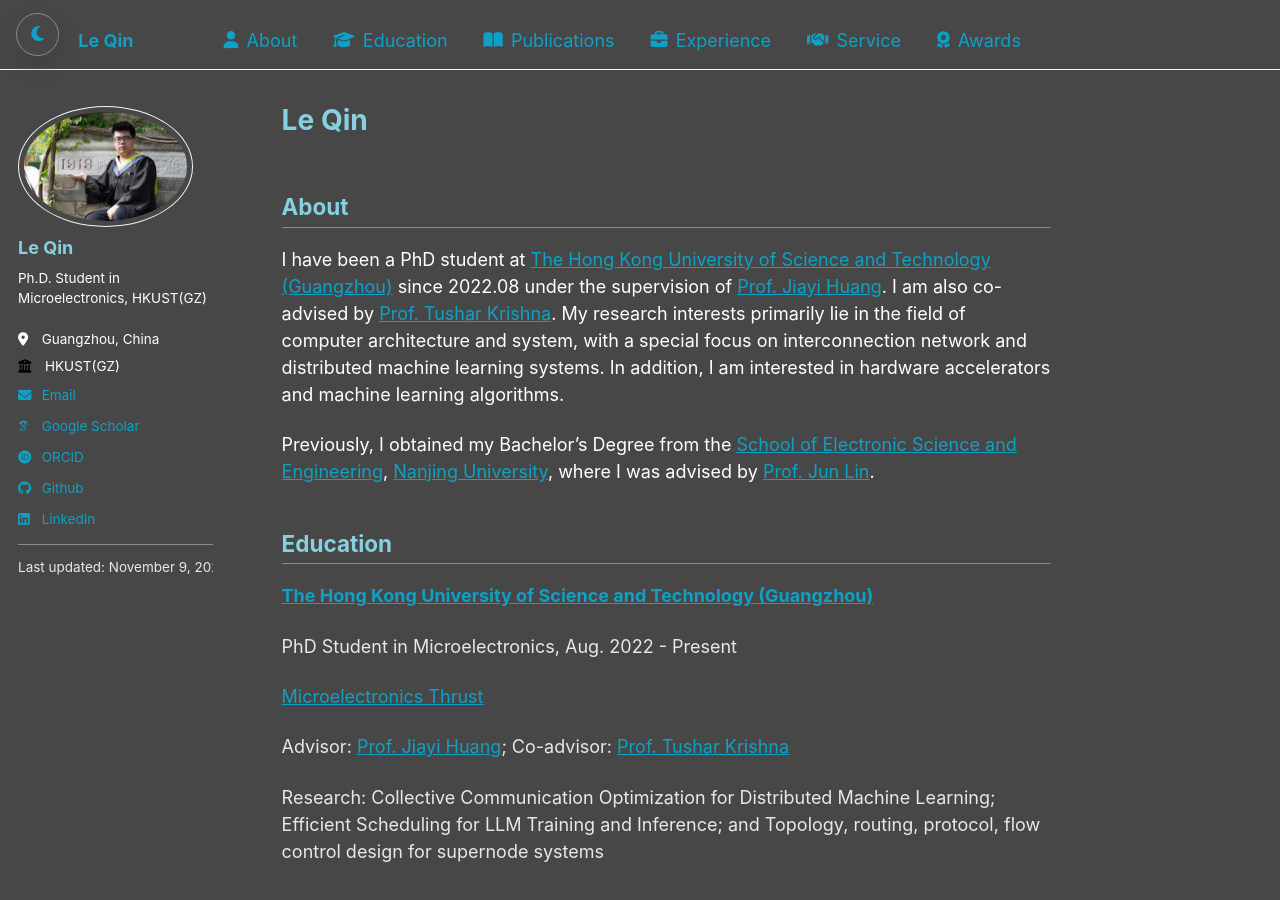
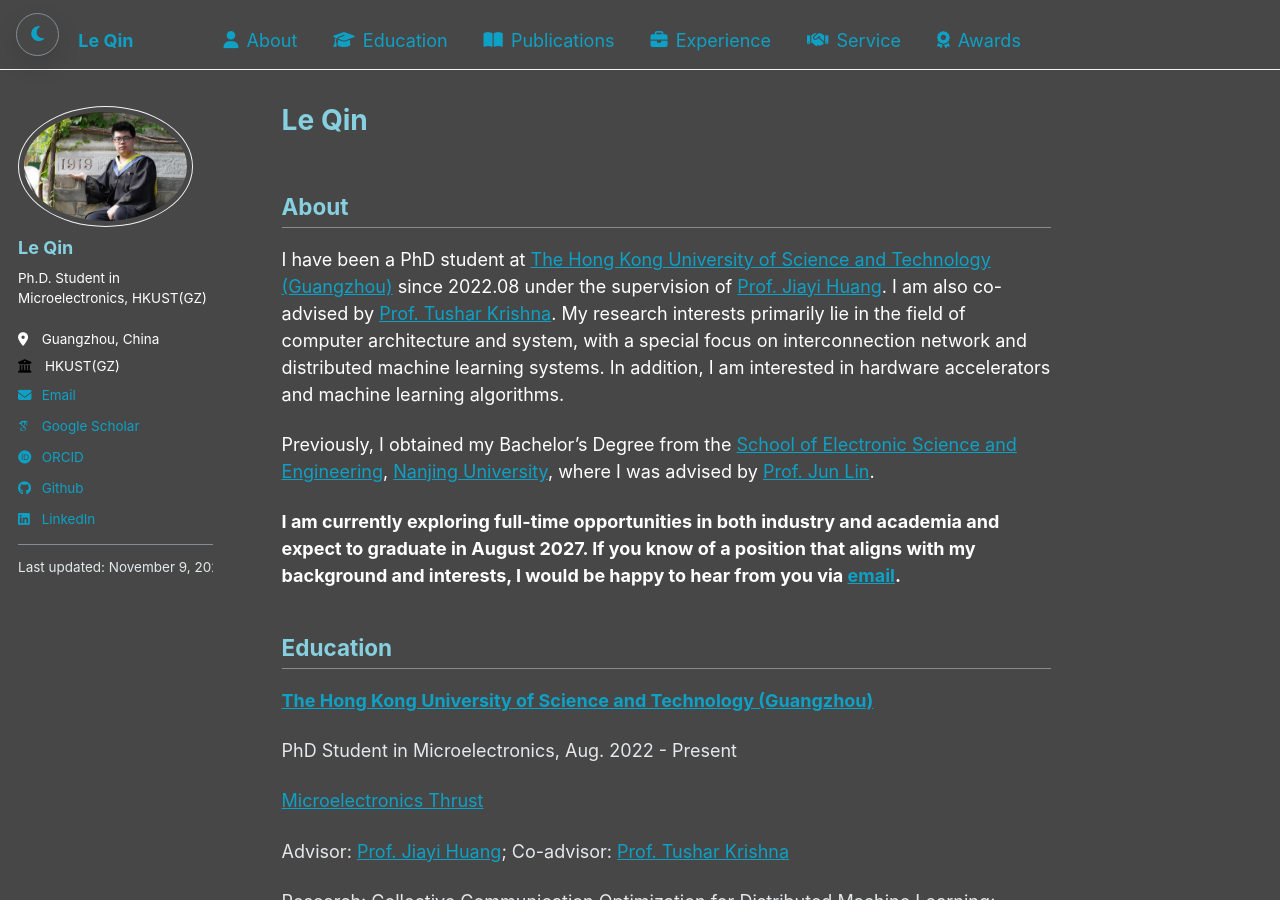
Before and after one commit to G-alois/G-alois.github.io, a Jekyll site: the page built from _pages/about.md, in a window 1280 px wide and 900 px high. Built offline with Jekyll 4.4.1, drawn with Linux system fonts in a browser that asks for light colours; some web fonts are replaced.

Commit message:
Add full-time opportunities note

```diff
--- a/_pages/about.md
+++ b/_pages/about.md
@@ -9,6 +9,7 @@ author_profile: true
   <h2>About</h2>
   <p>I have been a PhD student at <a href="https://www.hkust-gz.edu.cn/">The Hong Kong University of Science and Technology (Guangzhou)</a> since 2022.08 under the supervision of <a href="https://jyhuang91.github.io">Prof. Jiayi Huang</a>. I am also co-advised by <a href="https://tusharkrishna.ece.gatech.edu">Prof. Tushar Krishna</a>. My research interests primarily lie in the field of computer architecture and system, with a special focus on interconnection network and distributed machine learning systems. In addition, I am interested in hardware accelerators and machine learning algorithms.</p>
   <p>Previously, I obtained my Bachelor’s Degree from the <a href="https://ese.nju.edu.cn/ese_en/main.htm">School of Electronic Science and Engineering</a>, <a href="https://www.nju.edu.cn/en/">Nanjing University</a>, where I was advised by <a href="https://scholar.google.com/citations?user=fzkrb4UAAAAJ&hl=en">Prof. Jun Lin</a>.</p>
+  <p><strong>I am currently exploring full-time opportunities in both industry and academia and expect to graduate in August 2027. If you know of a position that aligns with my background and interests, I would be happy to hear from you via <a href="mailto:lqin674@connect.hkust-gz.edu.cn">email</a>.</strong></p>
 </section>
 
 <section id="education" class="anchor-section">
```
